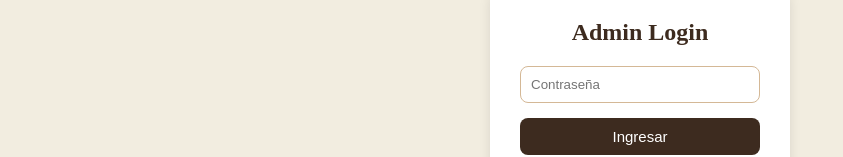
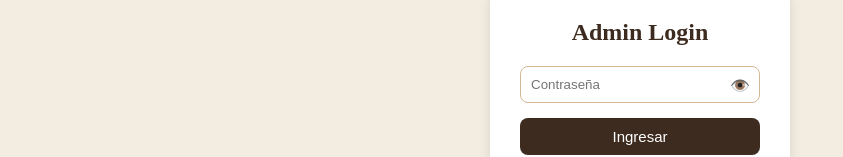
Before and after one commit to HastingBoss/crud-medialunas, a React (Vite) app in the folder frontend/: page /admin in a window 1280 px wide. Shown: the part 313-470 px from the top of the page, without its empty margins (0-843 px from the left). Built offline with nearby package versions, Linux system fonts and the light colour scheme; no server answers.

Commit message:
fix(admin): update safeDate parsing and add show password toggle

```diff
--- a/frontend/src/pages/AdminDashboard.jsx
+++ b/frontend/src/pages/AdminDashboard.jsx
@@ -162,6 +162,7 @@ export default function AdminDashboard() {
   const [isAuthenticated, setIsAuthenticated] = useState(sessionStorage.getItem('adminAuth') === 'true');
   const [password, setPassword] = useState('');
   const [loginError, setLoginError] = useState(false);
+  const [showPassword, setShowPassword] = useState(false);
 
   useEffect(() => {
     if (!isAuthenticated) return;
@@ -204,9 +205,10 @@ export default function AdminDashboard() {
 
   const safeDate = (fecha) => {
     if (!fecha) return 'Fecha no disponible';
-    const d = new Date(fecha);
-    if (isNaN(d.getTime())) return 'Fecha no disponible';
-    return d.toLocaleDateString('es-AR');
+    const str = String(fecha).split('T')[0];
+    const [y, m, d] = str.split('-');
+    if (!y || !m || !d) return 'Fecha no disponible';
+    return `${d}/${m}/${y}`;
   };
 
   const renderPacks = (paquete) => {
@@ -262,8 +264,22 @@ export default function AdminDashboard() {
         <div style={{ background: '#fff', padding: '30px', borderRadius: '10px', boxShadow: '0 4px 12px rgba(0,0,0,0.1)', textAlign: 'center', width: '100%', maxWidth: '300px' }}>
           <h2 style={{ fontFamily: '"Playfair Display", serif', color: 'var(--brown)', marginBottom: '20px' }}>Admin Login</h2>
           <form onSubmit={handleLogin} style={{ display: 'flex', flexDirection: 'column', gap: '15px' }}>
-            <input type="password" placeholder="Contraseña" value={password} onChange={e => setPassword(e.target.value)}
-              style={{ padding: '10px', borderRadius: '8px', border: '1.5px solid var(--border)', outline: 'none' }} />
+            <div style={{ position: 'relative' }}>
+              <input
+                type={showPassword ? 'text' : 'password'}
+                placeholder="Contraseña"
+                value={password}
+                onChange={e => setPassword(e.target.value)}
+                style={{ padding: '10px', paddingRight: '40px', borderRadius: '8px', border: '1.5px solid var(--border)', outline: 'none', width: '100%', boxSizing: 'border-box' }}
+              />
+              <button
+                type="button"
+                onClick={() => setShowPassword(p => !p)}
+                style={{ position: 'absolute', right: '10px', top: '50%', transform: 'translateY(-50%)', background: 'none', border: 'none', cursor: 'pointer', fontSize: '16px', color: 'var(--brown)', padding: 0 }}
+              >
+                {showPassword ? '🙈' : '👁️'}
+              </button>
+            </div>
             {loginError && <div style={{ color: 'red', fontSize: '12px', marginTop: '-10px', textAlign: 'left' }}>Contraseña incorrecta</div>}
             <button type="submit" style={{ padding: '10px', borderRadius: '8px', background: 'var(--brown)', color: 'white', border: 'none', cursor: 'pointer', fontWeight: '500', fontSize: '15px', fontFamily: '"DM Sans", sans-serif' }}>
               Ingresar
```
